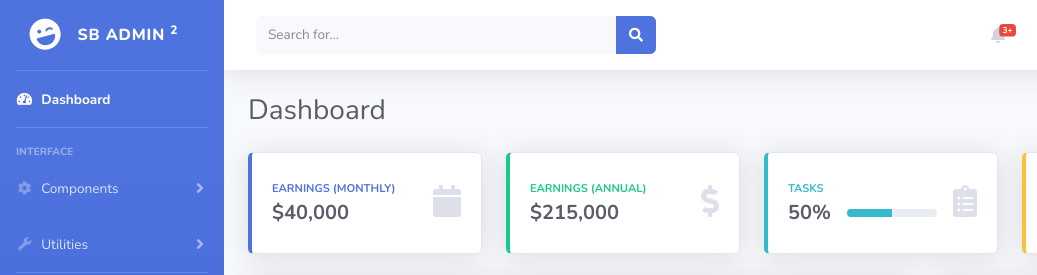
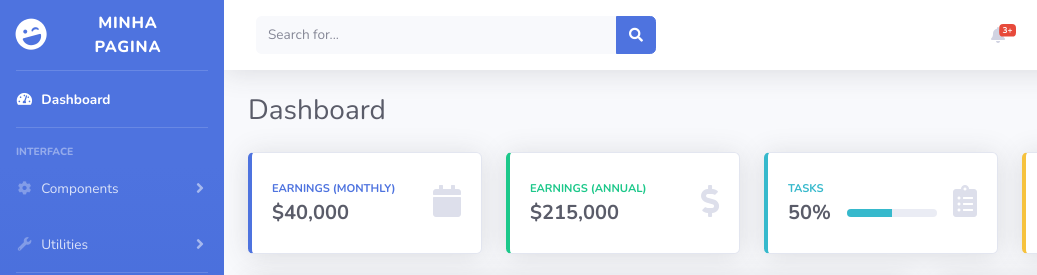
Before and after one commit to vavmxd/pratica, a website with bundled scripts: page index.html in a window 1280 px wide. Shown: the top 275 px of the page, 0-1037 px from the left. Built offline with nearby package versions, Linux system fonts and the light colour scheme.

Commit message:
novo index

```diff
--- a/index.html
+++ b/index.html
@@ -9,7 +9,7 @@
     <meta name="description" content="">
     <meta name="author" content="">
 
-    <title>SB Admin 2 - Dashboard</title>
+    <title>Meu Dashboard</title>
 
     <!-- Custom fonts for this template-->
     <link href="vendor/fontawesome-free/css/all.min.css" rel="stylesheet" type="text/css">
@@ -35,7 +35,7 @@
                 <div class="sidebar-brand-icon rotate-n-15">
                     <i class="fas fa-laugh-wink"></i>
                 </div>
-                <div class="sidebar-brand-text mx-3">SB Admin <sup>2</sup></div>
+                <div class="sidebar-brand-text mx-3">Minha pagina</div>
             </a>
 
             <!-- Divider -->
```
